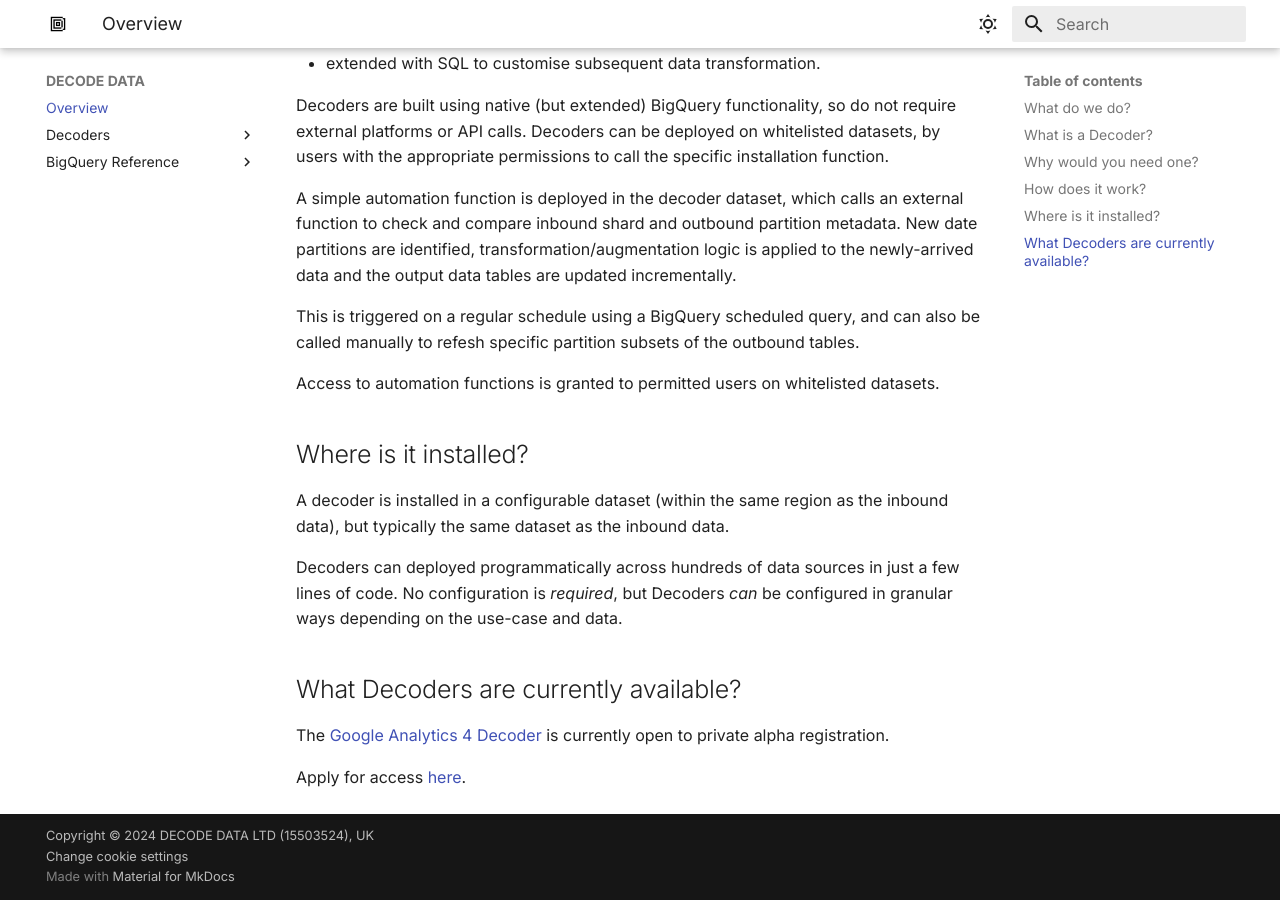
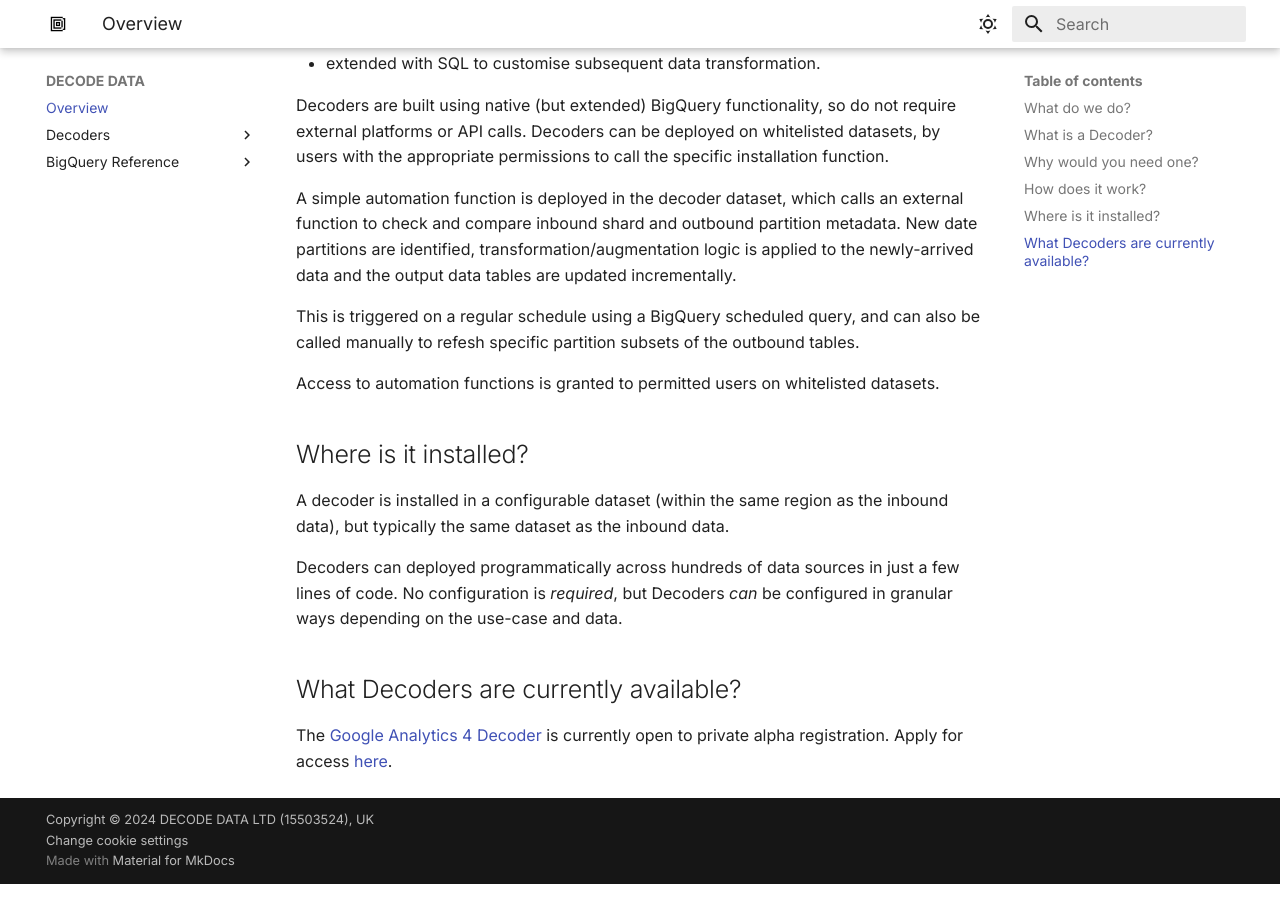
Before and after one commit to decode-data/decode-data.github.io, an MkDocs documentation site: the page built from docs/index.md, in a window 1280 px wide and 900 px high, scrolled down 1972 px. Built offline with MkDocs 1.6.1 and Material for MkDocs 9.7.7, drawn with Linux system fonts in a browser that asks for light colours; some of the changed lines change nothing that is shown.

Commit message:
copy updates

```diff
--- a/docs/index.md
+++ b/docs/index.md
@@ -63,6 +63,4 @@
 Decoders can deployed programmatically across hundreds of data sources in just a few lines of code. No configuration is _required_, but Decoders _can_ be configured in granular ways depending on the use-case and data.
 
 ## What Decoders are currently available?
-The [Google Analytics 4 Decoder]('docs/ga4') is currently open to private alpha registration.
-
-Apply for access <a href="https://docs.google.com/forms/d/e/1FAIpQLSf1LVjV2PAVxOqnQMZrg43XMRwblpHPaooGGX2eCJ1Or52qwg/viewform?usp=sf_link" target="_blank">here</a>.
+The [Google Analytics 4 Decoder]('https://decodedata.io/ga4/') is currently open to private alpha registration.  Apply for access <a href="https://docs.google.com/forms/d/e/1FAIpQLSf1LVjV2PAVxOqnQMZrg43XMRwblpHPaooGGX2eCJ1Or52qwg/viewform?usp=sf_link" target="_blank">here</a>.
```
Also changed, not shown: docs/ga4/index.md (+1 -2 lines).
